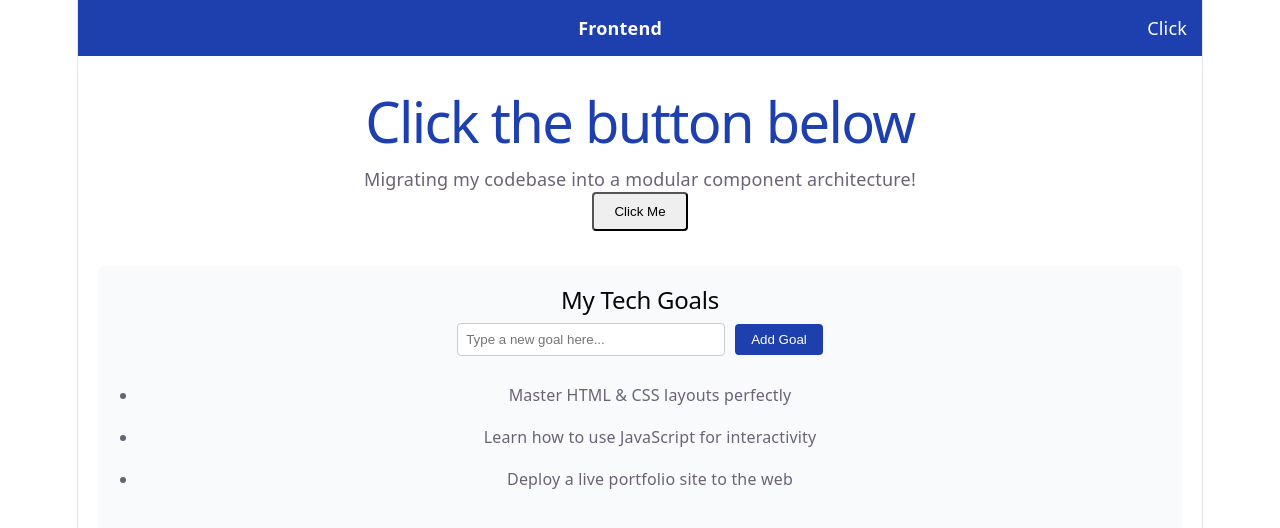
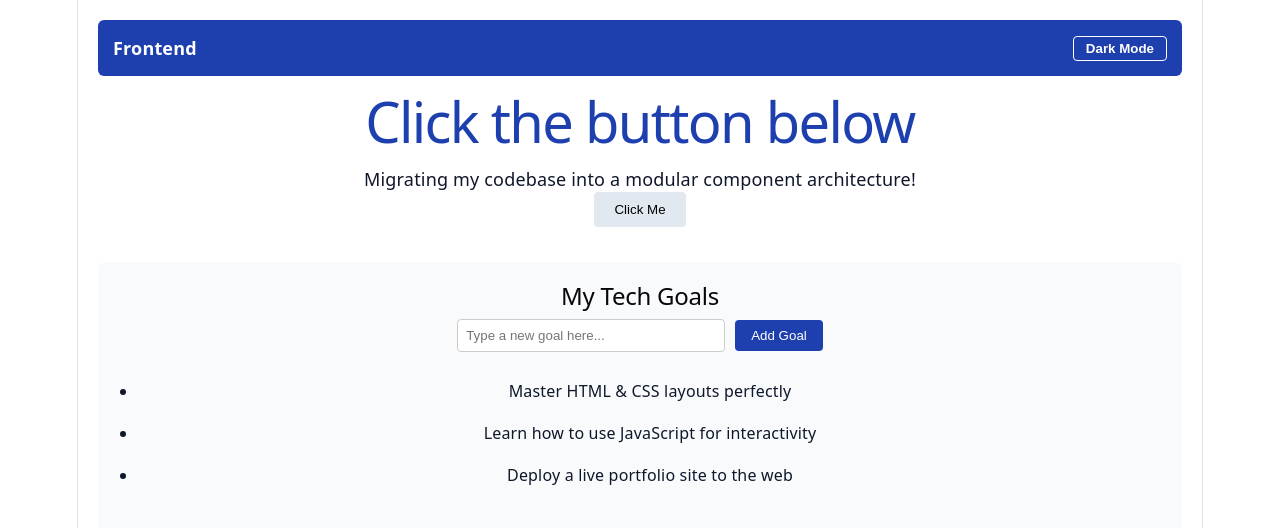
Before and after one commit to IsaacMulatya-dev/Frontend-Sprint, a React (Vite) app in the folder my-framework-portfolio/: page / in a window 1280 px wide. Shown: the top 528 px of the page. Built offline with nearby package versions, Linux system fonts and the light colour scheme.

Commit message:
global theme state configuration complete

```diff
--- a/my-framework-portfolio/src/App.jsx
+++ b/my-framework-portfolio/src/App.jsx
@@ -1,15 +1,39 @@
-import React, { useState } from 'react';
+import React, { useState, useEffect } from 'react';
 import Navbar from './components/Navbar';
 import GoalsContainer from './components/GoalsContainer';
 
 function App() {
   const [clicked, setClicked] = useState(false);
 
+  const [theme, setTheme] = useState(() => {
+    const savedTheme = localStorage.getItem('appTheme');
+    return savedTheme ? savedTheme : 'light';
+  });
+
+  useEffect(() => {
+    document.documentElement.setAttribute('data-theme', theme);
+    localStorage.setItem('appTheme', theme);
+  }, [theme]);
+
+  function toggleTheme() {
+    setTheme(theme === 'light' ? 'dark' : 'light');
+  }
+
+  const appStyles = {
+    backgroundColor: theme === 'dark' ? '#0f172a' : '#ffffff',
+    color: theme === 'dark' ? '#f1f5f9' : '#0f172a',
+    minHeight: '100vh',
+    padding: '20px',
+    transition: 'background-color 0.3s standard, color 0.3s standard'
+  };
+
   return (
-    <div>
-      <Navbar />
-      <main style={{ padding: '20px' }}>
-        <h1 style={{ color: clicked ? '#dc2626' : '#1e40af' }}>
+    <div style={appStyles}>
+
+      <Navbar theme={theme} onToggleTheme={toggleTheme} />
+
+      <main style={{ marginTop: '20px' }}>
+        <h1 style={{ color: clicked ? '#dc2626' : (theme === 'dark' ? '#a3e635' : '#1e40af') }}>
           {clicked ? 'You Clicked Me!' : 'Click the button below'}
         </h1>
 
@@ -17,13 +41,20 @@ function App() {
 
         <button
           onClick={() => setClicked(true)}
-          style={{ padding: '10px 20px', cursor: 'pointer', borderRadius: '4px', marginBottom: '10px' }}
+          style={{
+            padding: '10px 20px',
+            cursor: 'pointer',
+            borderRadius: '4px',
+            marginBottom: '10px',
+            backgroundColor: theme === 'dark' ? '#334155' : '#e2e8f0',
+            color: theme === 'dark' ? '#ffffff' : '#000000',
+            border: 'none'
+          }}
         >
           Click Me
         </button>
 
-        <GoalsContainer />
-
+        <GoalsContainer theme={theme} />
       </main>
     </div>
   );
--- a/my-framework-portfolio/src/components/Navbar.jsx
+++ b/my-framework-portfolio/src/components/Navbar.jsx
@@ -1,10 +1,35 @@
 import React from 'react';
 
-function Navbar() {
+function Navbar(props) {
+  const navStyles = {
+    backgroundColor: props.theme === 'dark' ? '#a3e635' : '#1e40af',
+    color: props.theme === 'dark' ? '#000000' : '#ffffff',
+    padding: '15px',
+    borderRadius: '6px',
+    display: 'flex',
+    justifyContent: 'space-between',
+    alignItems: 'center',
+    transition: 'background-color 0.3s, color 0.3s'
+  };
+
   return (
-    <nav style={{ backgroundColor: '#1e40af', padding: '15px', color: 'white' }}>
+    <nav style={navStyles}>
       <strong>Frontend</strong>
-      <span style={{ float: 'right' }}>Click</span>
+
+      <button
+        onClick={props.onToggleTheme}
+        style={{
+          padding: '4px 12px',
+          cursor: 'pointer',
+          borderRadius: '4px',
+          border: '1px solid currentColor',
+          backgroundColor: 'transparent',
+          color: 'inherit',
+          fontWeight: 'bold'
+        }}
+      >
+        {props.theme === 'light' ? 'Dark Mode' : 'Light Mode'}
+      </button>
     </nav>
   );
 }
```
